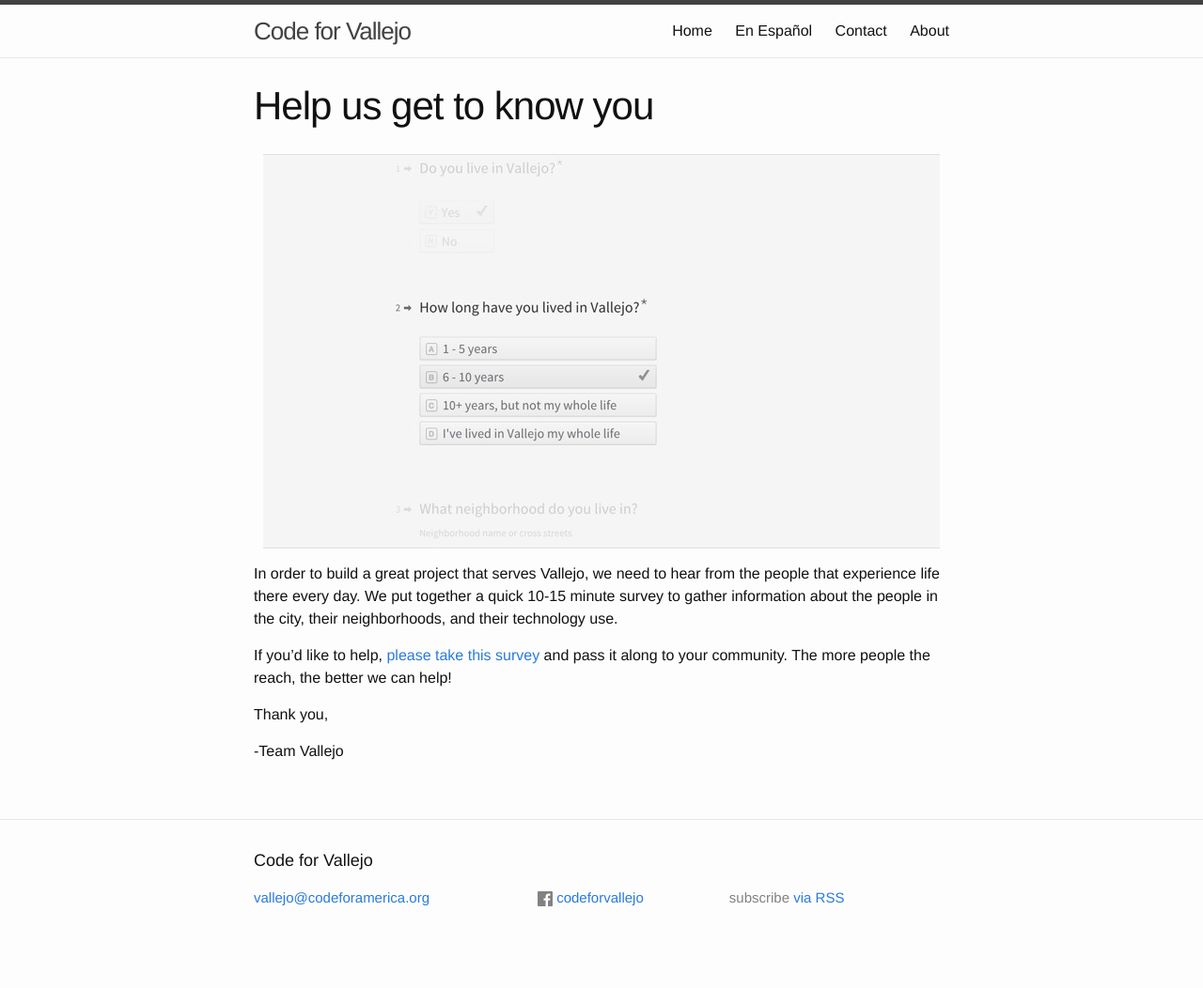
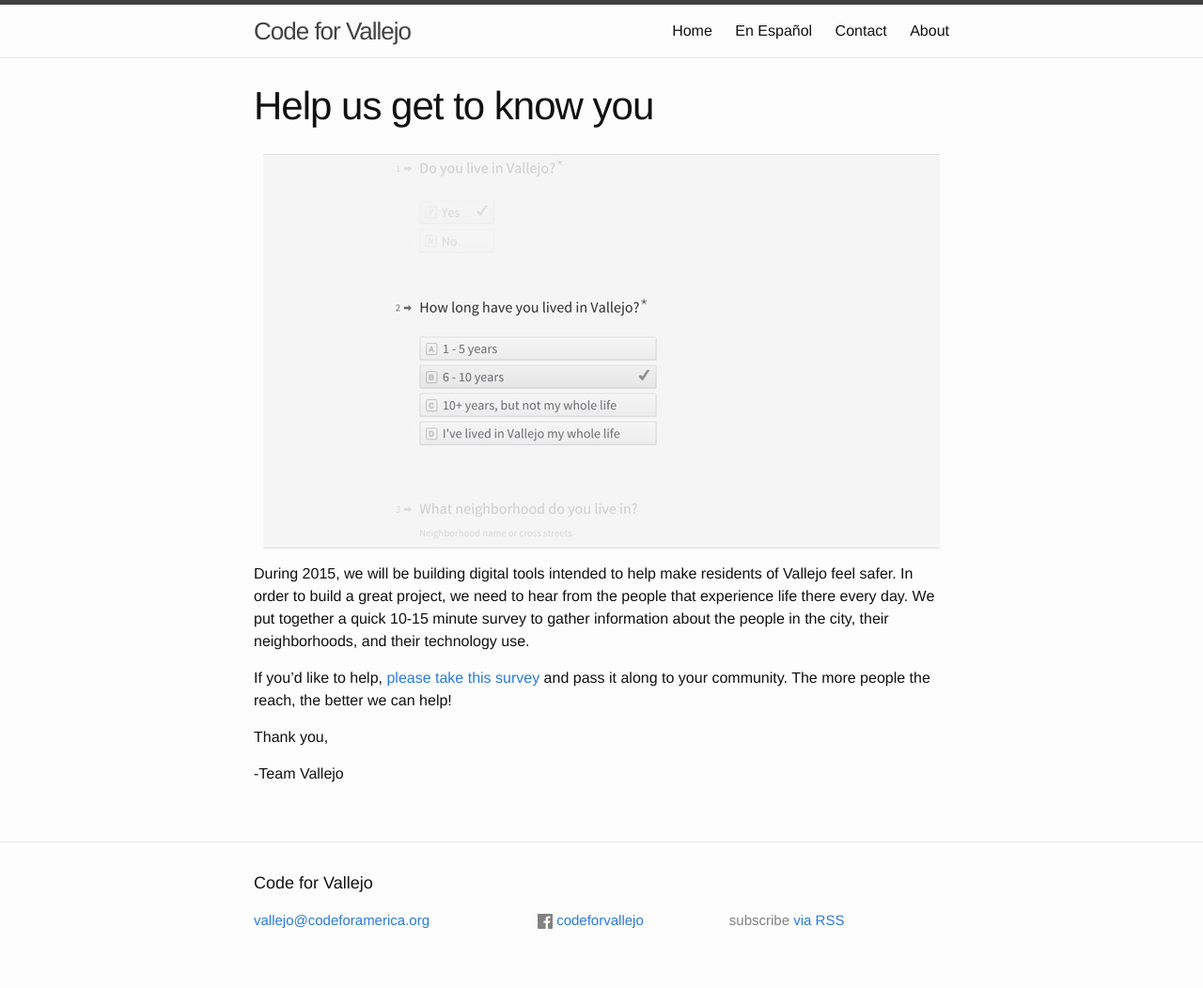
Before and after one commit to codeforamerica/code_for_vallejo, a Jekyll site: the page built from _posts/2015-03-12-survey.md, in a window 1280 px wide. Shown: the whole page at 94% size. Built offline with Jekyll 4.4.1, drawn with Linux system fonts in a browser that asks for light colours; before the commit the page ends 1028 px from its top, so only the background shows below that.

Commit message:
one line addition_survey
added intro line so that home page can be redirected here.

```diff
--- a/_posts/2015-03-12-survey.md
+++ b/_posts/2015-03-12-survey.md
@@ -9,7 +9,7 @@
 
 <img class="post-home-img" src="{{ page.home-image | prepend: site.baseurl }}">
 
-In order to build a great project that serves Vallejo, we need to hear from the people that experience life there every day. We put together a quick 10-15 minute survey to gather information about the people in the city, their neighborhoods, and their technology use.
+During 2015, we will be building digital tools intended to help make residents of Vallejo feel safer. In order to build a great project, we need to hear from the people that experience life there every day. We put together a quick 10-15 minute survey to gather information about the people in the city, their neighborhoods, and their technology use.
 
 If you'd like to help, [please take this survey](https://cfa.typeform.com/to/wgAKP7) and pass it along to your community. The more people the reach, the better we can help!
 
```
